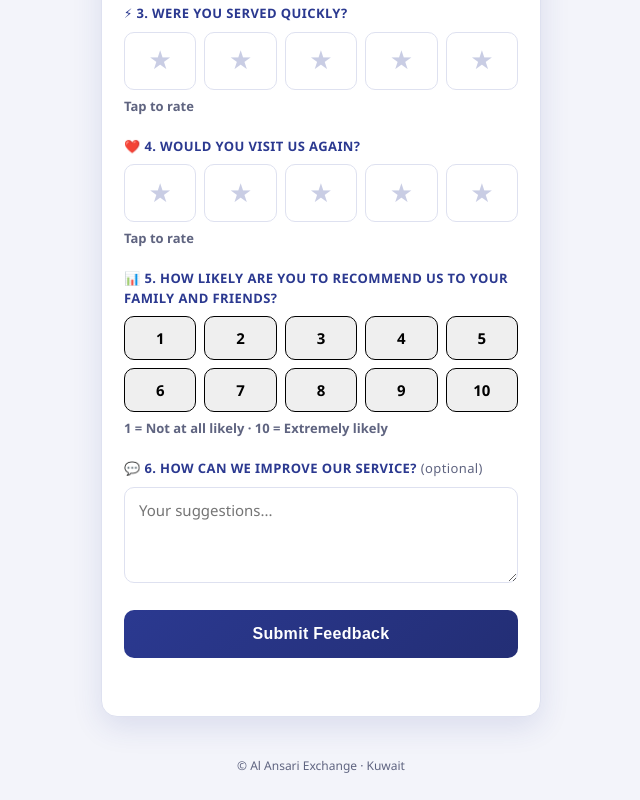
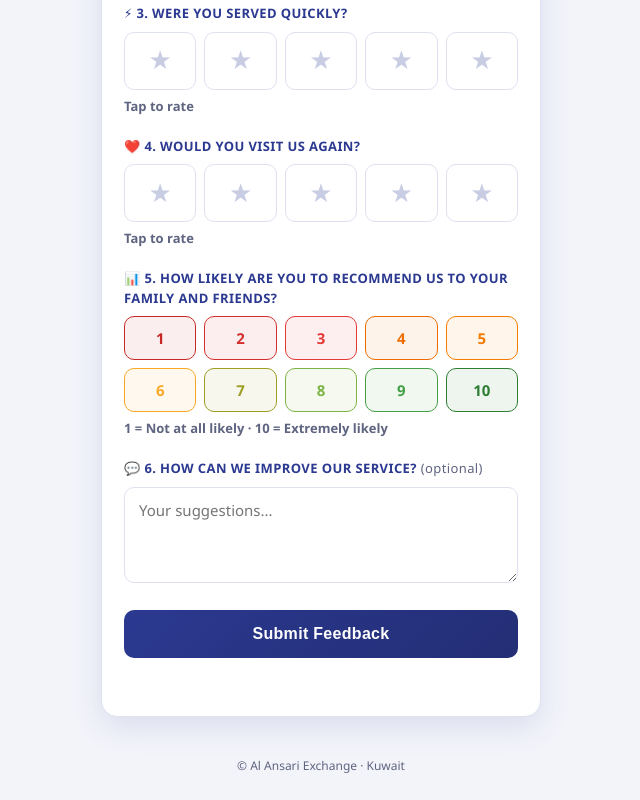
Before and after one commit to ALANSARI-KWT/AAE-FEEDBACK, a plain HTML site: page index.html in a window 1280 px wide. Shown: the part 835-1635 px from the top of the page, without its empty margins (319-959 px from the left). Drawn offline with Linux system fonts and the light colour scheme; no server answers.

Commit message:
Update index.html

```diff
--- a/index.html
+++ b/index.html
@@ -641,18 +641,35 @@ buildStars("visit");
 /* ---------- NPS 0-10 ---------- */
 let npsValue = -1;
 const npsGrid = document.getElementById("npsGrid");
+/* 1 = red ... 10 = green */
+const NPS_COLORS = ["#C62828","#D32F2F","#E53935","#EF6C00","#F57C00",
+                    "#F9A825","#9E9D24","#7CB342","#43A047","#2E7D32"];
+
+function paintNps(){
+  [...npsGrid.children].forEach(el => {
+    const c = el.dataset.color;
+    const selected = el.classList.contains("on");
+    el.style.color = selected ? "#fff" : c;
+    el.style.background = selected ? c : c + "14";
+    el.style.borderColor = c;
+  });
+}
+
 for(let i = 1; i <= 10; i++){
   const b = document.createElement("button");
   b.type = "button";
   b.textContent = i;
+  b.dataset.color = NPS_COLORS[i - 1];
   b.setAttribute("role","radio");
   b.setAttribute("aria-label", "Score " + i);
   b.addEventListener("click", () => {
     npsValue = i;
     [...npsGrid.children].forEach(el => el.classList.toggle("on", el === b));
+    paintNps();
   });
   npsGrid.appendChild(b);
 }
+paintNps();
 
 /* ---------- Language switching ---------- */
 const langEn = document.getElementById("langEn");
```
